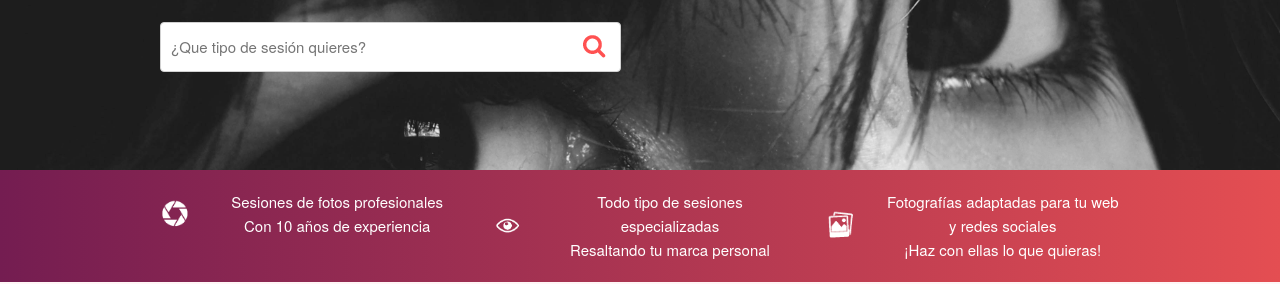
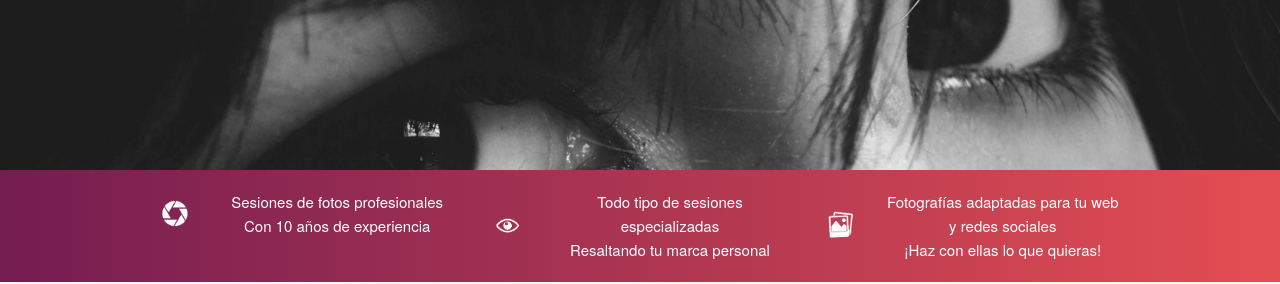
Before and after one commit to memematvaz/shopping-cart-photoshoots-js, a plain HTML site: page index.html in a window 1280 px wide. Shown: the part 259-543 px from the top of the page. Drawn offline with Linux system fonts and the light colour scheme.

Commit message:
delete input

```diff
--- a/index.html
+++ b/index.html
@@ -53,11 +53,7 @@
                     <div class="hero-container">
                         <h2>Escoge tu sesión</h2>
                         <p>Todas las sesiones a 50€</p>
-                        <form action="#" id="search" method="post" class="form">
-                            <input class="u-full-width" type="text" placeholder="¿Que tipo de sesión quieres?"
-                                id="search">
-                            <input type="submit" id="submit-search" class="submit-search">
-                        </form>
+
                     </div>
                 </div>
             </div>
```
Also changed, not shown: js/app.js (+45 -1 lines).
